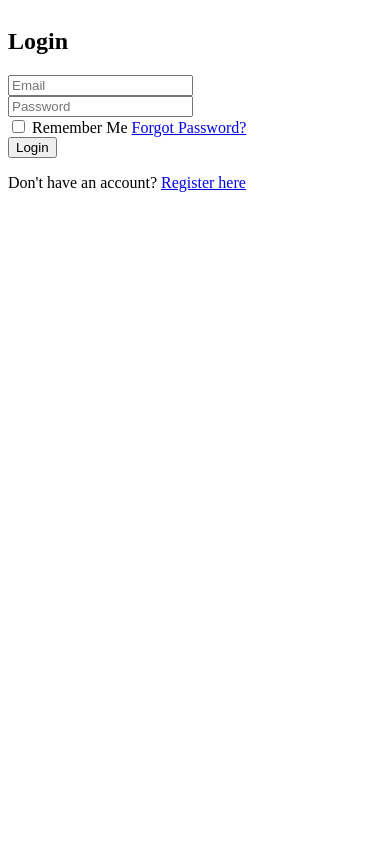
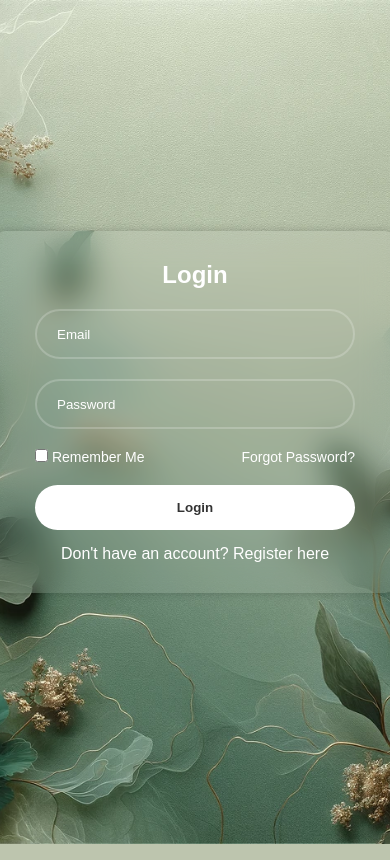
Before and after one commit to Tick2005/Flower-shop, a PHP site: page /login in a window 390 px wide. Run offline with PHP 8.4, Linux system fonts and the light colour scheme.

Commit message:
Update style.css

```diff
--- a/style.css
+++ b/style.css
@@ -1,209 +1,102 @@
-.dropdown:hover .dropdown-menu {
-display: block;
+* {
+    margin: 0;
+    padding: 0;
+    box-sizing: border-box;
+    font-family: "Poppins", sans-serif;
 }
-@media (max-width: 768px) {
-.nav-links {
-    display: none;
-}
-.nav-links.active {
-    display: flex;
-    flex-direction: column;
-    position: absolute;
-    top: 100%;
-    left: 0;
-    right: 0;
-    background-color: #f0fdf4;
-    padding: 1rem;
-    box-shadow: 0 4px 6px rgba(0, 0, 0, 0.1);
-}
-.nav-links.active a, .nav-links.active div {
-    margin: 0.5rem 0;
-}
-.contact-info {
-    display: none;
-}
-.search-bar {
-    width: 100%;
-    max-width: 300px;
-}
-}
-/* Ensure footer stays at bottom */
+
 body {
     display: flex;
     flex-direction: column;
+    justify-content: center;
+    align-items: center;
     min-height: 100vh;
-}
-main {
-flex: 1;
-}
-/* Slider Styles */
-.slider {
-position: relative;
-width: 100%;
-height: 80vh;
-overflow: hidden;
-margin-top: 5px;
-}
-.slides {
-display: flex;
-width: 100%;
-height: 100%;
-transition: transform 0.5s ease-in-out;
-}
-.slide {
-flex: 0 0 100%;
-position: relative;
+    background: url(image/background.webp);
     background-size: cover;
     background-position: center;
-height: 100%;
+    color: white;
 }
-.slide-content {
+
+section form {
+    width: 400px;
+    background: rgba(255,255,255,.1);
+    -webkit-backdrop-filter: blur(15px);
+    backdrop-filter: blur(15px);
+    border-radius: 10px;
+    padding: 30px 40px;
+    box-shadow: 0 0 10px rgba(0,0,0,.2);
+    margin-bottom: 20px;
+}
+
+h1 {
+    text-align: center;
+    margin-bottom: 20px;
+}
+
+.input-box {
+    position: relative;
+    margin-bottom: 20px;
+}
+
+.input-box input {
+    width: 100%;
+    height: 50px;
+    border-radius: 25px;
+    border: 2px solid rgba(255,255,255,.2);
+    background: transparent;
+    color: white;
+    padding-left: 20px;
+}
+
+.input-box input::placeholder {
+    color: white;
+}
+
+.input-box i {
     position: absolute;
-top: 50%;
-right: 10%;
-transform: translateY(-50%);
-text-align: right;
-color: #fff;
-max-width: 500px;
-}
-.slide-content h2 {
-font-size: 4rem;
-font-weight: bold;
-color: #fff;
-text-shadow: 2px 2px 4px rgba(0, 0, 0, 0.5);
-}
-.slide-content h3 {
-font-size: 1.5rem;
-color: #fff;
-text-shadow: 1px 1px 2px rgba(0, 0, 0, 0.3);
-}
-.slide-content p {
-font-size: 1rem;
-color: #fff;
-margin-top: 1rem;
-text-shadow: 1px 1px 2px rgba(0, 0, 0, 0.3);
-}
-.slider-btn {
-position: absolute;
+    right: 20px;
     top: 50%;
     transform: translateY(-50%);
-background: rgba(0, 0, 0, 0.5);
     color: white;
-padding: 1rem;
+}
+
+button {
+    width: 100%;
+    height: 45px;
+    border: none;
+    border-radius: 25px;
+    background: white;
+    color: #333;
     cursor: pointer;
-font-size: 2rem;
+    font-weight: 600;
+    margin-top: 10px;
 }
-.prev {
-left: 20px;
+
+.remember-forgot {
+    display: flex;
+    justify-content: space-between;
+    margin: 10px 0;
+    font-size: 14px;
 }
-.next {
-right: 20px;
+
+.remember-forgot a,
+p a {
+    color: white;
+    text-decoration: none;
 }
-@media (max-width: 768px) {
-.slider {
-    height: 60vh;
+
+.remember-forgot a:hover,
+p a:hover {
+    text-decoration: underline;
 }
-.slide-content {
-    right: 5%;
-    max-width: 300px;
+
+p {
+    text-align: center;
+    margin-top: 15px;
 }
-.slide-content h2 {
-    font-size: 2.5rem;
+
+.message {
+    text-align: center;
+    color: yellow;
+    margin-bottom: 15px;
 }
-.slide-content h3 {
-    font-size: 1.2rem;
-}
-.slide-content p {
-    font-size: 0.9rem;
-}
-.slider-btn {
-    padding: 0.5rem;
-    font-size: 1.5rem;
-}
-}
-/* Contact Info Styles */
-.contact-info {
-display: flex;
-align-items: center;
-gap: 1rem;
-color: #4b5563;
-}
-.contact-info svg {
-width: 20px;
-height: 20px;
-}
-/* Search Bar Styles */
-.search-bar {
-flex: 1;
-max-width: 400px;
-margin: 0 2rem;
-}
-@media (min-width: 769px) {
-.nav-links {
-    display: flex !important;
-}
-}
-/* Product Grid Styles */
-.product-card {
-position: relative;
-border: 1px solid #e5e7eb;
-border-radius: 8px;
-overflow: hidden;
-transition: transform 0.3s ease;
-}
-.product-card:hover {
-transform: scale(1.05);
-}
-.product-image {
-width: 100%;
-height: 250px;
-object-fit: cover;
-}
-.product-label {
-position: absolute;
-top: 10px;
-left: 10px;
-background-color: #22c55e;
-color: white;
-padding: 4px 8px;
-border-radius: 4px;
-font-size: 0.75rem;
-font-weight: bold;
-}
-.product-info {
-padding: 1rem;
-text-align: center;
-}
-.product-name {
-font-size: 1rem;
-font-weight: bold;
-color: #1f2937;
-text-transform: uppercase;
-margin-bottom: 0.5rem;
-}
-.product-price-old {
-font-size: 0.875rem;
-color: #6b7280;
-text-decoration: line-through;
-margin-right: 0.5rem;
-}
-.product-price-new {
-font-size: 1rem;
-font-weight: bold;
-color: #1e40af;
-}
-/* View More Button Styles */
-.view-more-btn {
-display: block;
-margin: 2rem auto;
-background-color: #15803d;
-color: white;
-font-weight: bold;
-padding: 0.75rem 2rem;
-border-radius: 8px;
-text-align: center;
-transition: background-color 0.3s ease;
-}
-.view-more-btn:hover {
-background-color: #166534;
-}
```
Lines whose indentation alone changed are shown as unchanged.
